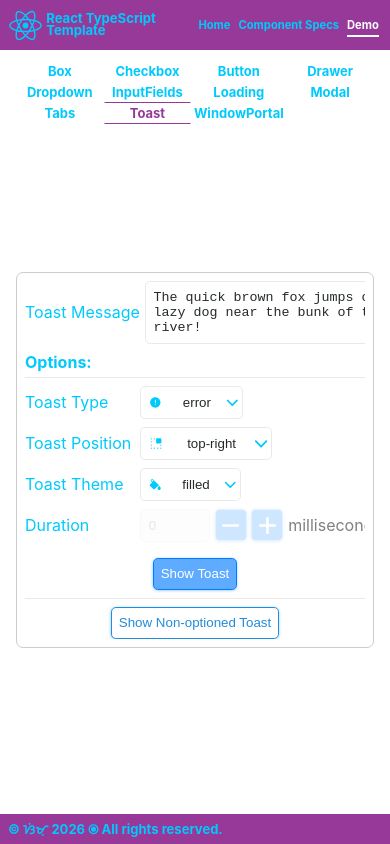
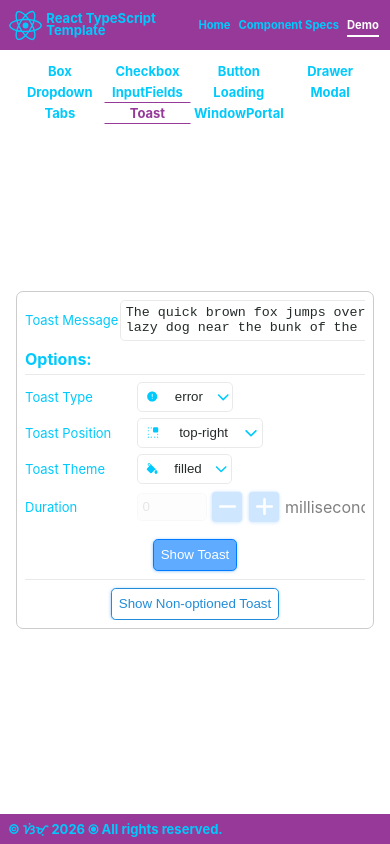
Before and after one commit to jaosimt/ts-app-template, a React (Create React App) app: page /demo/toast in a window 390 px wide. Built offline with nearby package versions, Linux system fonts and the light colour scheme.

Commit message:
fix smaller input fields on mobile views

```diff
--- a/src/components/partials/dropdown/index.tsx
+++ b/src/components/partials/dropdown/index.tsx
@@ -40,6 +40,13 @@ const Container = styled.div<{}>`
     align-items: center;
     gap: 0.3rem;
     position: relative;
+    height: 33px;
+
+    @media (max-width: 768px) {
+        height: 28px;
+        gap: 0.1rem;
+        font-size: small;
+    }
 `;
 
 const Label = styled.label<{
@@ -51,7 +58,12 @@ const Label = styled.label<{
     justify-content: ${props => props.$labelAlign};
     align-items: center;
     min-width: fit-content;
-    ${props => props.$labelWidth && `width: ${parseCSSUnit(props.$labelWidth)}`}
+    ${props => props.$labelWidth && `width: ${parseCSSUnit(props.$labelWidth)}`};
+
+    @media (max-width: 768px) {
+        gap: 0.1rem;
+    }
+}
 `;
 
 const Wrapper = styled.div<{
@@ -136,6 +148,10 @@ const Option = styled.div<{ $selected?: boolean, $disabled?: boolean }>`
             color: ${$backgroundColor};
             background-color: ${$textColor};
         }
+    }
+
+    @media (max-width: 768px) {
+        padding: 0.3rem 0.5rem;
     }
 `;
 
--- a/src/components/partials/inputField/styles.scss
+++ b/src/components/partials/inputField/styles.scss
@@ -43,3 +43,31 @@
     }
   }
 }
+
+@media (max-width : 768px) {
+  [data-component="input-field"] {
+    font-size: small;
+    gap     : 0.1rem;
+
+    > label {}
+
+    > div {
+      > textarea,
+      > input {
+        min-width     : 30px;
+        min-height    : 28px;
+        padding       : 0.3rem;
+
+        &[type="text"] {}
+
+        &[type="submit"] {}
+
+        &[type="checkbox"] {}
+
+        &[type="radio"] {}
+      }
+
+      > .error {}
+    }
+  }
+}
--- a/src/styles/tags.scss
+++ b/src/styles/tags.scss
@@ -44,7 +44,6 @@ code {
 }
 
 textarea {
-  padding       : 0.5rem;
   border-radius : 3px;
   //noinspection CssUnknownProperty
   field-sizing  : content;
@@ -58,6 +57,7 @@ input {
   padding       : 0.5rem;
   border        : 1px solid v.$borderColorDefault;
   border-radius : 0.3rem;
+  min-height    : 33px;
 
   &:focus {
     outline      : none;
@@ -73,6 +73,11 @@ input {
     pointer-events : none !important;
     color          : rgb(172 172 172);
     opacity        : 0.3;
+  }
+
+  @media (max-width : 768px) {
+    min-height : 28px;
+    padding    : 0.3rem;
   }
 }
 
```
